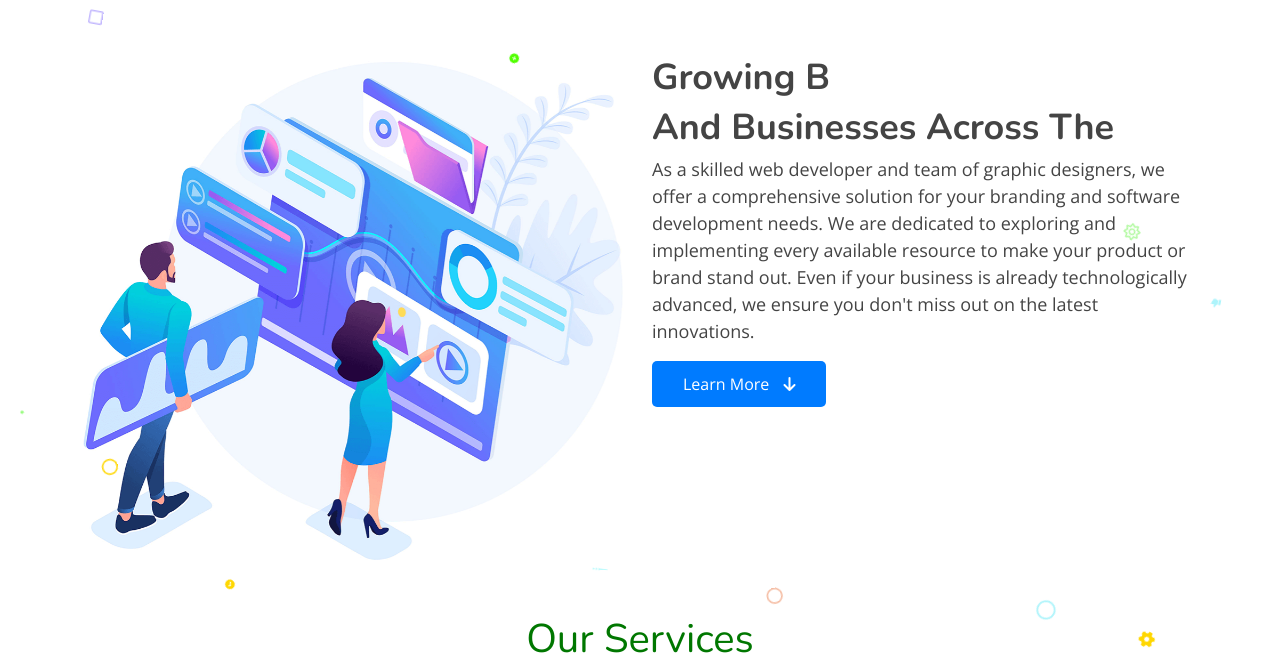
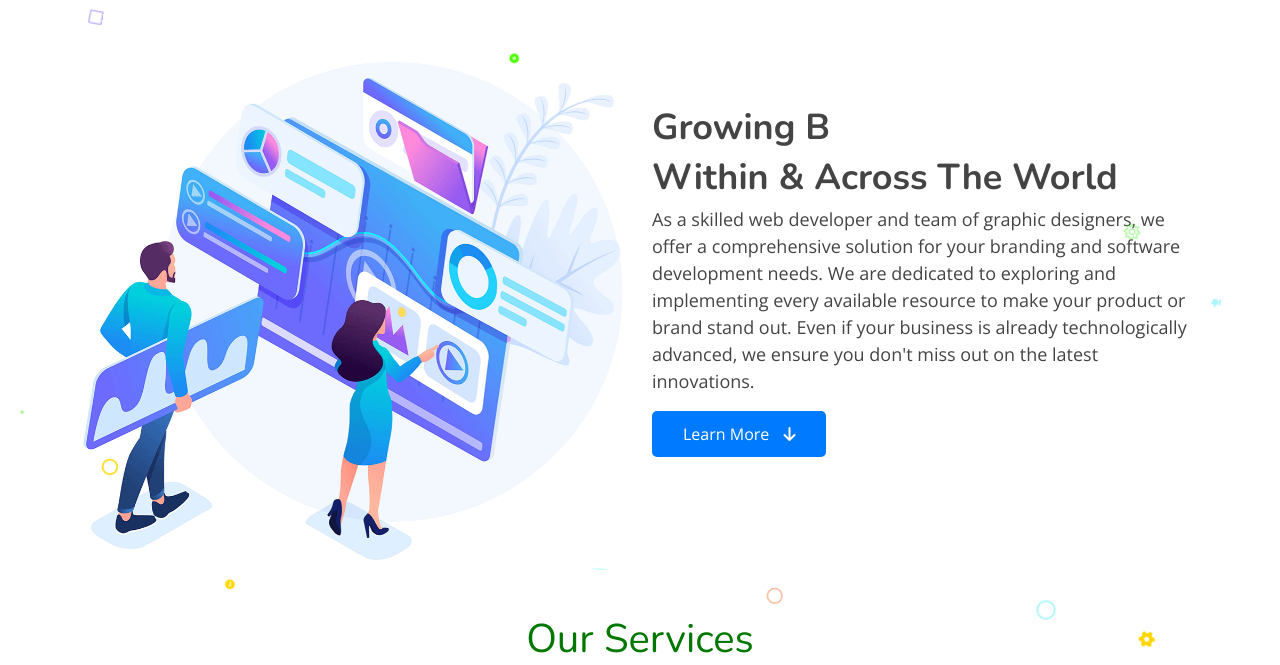
Before and after one commit to markcyfred/markcyfred1.github.io, a PHP site: page / in a window 1280 px wide. Shown: the part 84-749 px from the top of the page. Run offline with PHP 8.4, Linux system fonts and the light colour scheme; some libraries are stand-ins or nearby versions.

Commit message:
below header content

```diff
--- a/assets/css/belowheader.css
+++ b/assets/css/belowheader.css
@@ -28,6 +28,7 @@
       /* Style the hero content */
       .hero-text {
           text-align: left;
+          margin-top: 50px;
       }
 
       /* Style the heading */
--- a/index.html
+++ b/index.html
@@ -92,7 +92,7 @@
               <h1><span id="dynamic-text" class="bounce-in">Elevating Brands</span></h1>
             </div>
             <div style="height: 50px; overflow: hidden;">
-              <h1>And Businesses Across The World</h1>
+              <h1> Within & Across The World</h1>
             </div>
             <p class="bounce-in" id="dynamic-paragraph" style="min-height: 100px;">As a skilled web developer and team
               of graphic designers, we offer a comprehensive solution for your branding and software development needs.
```
